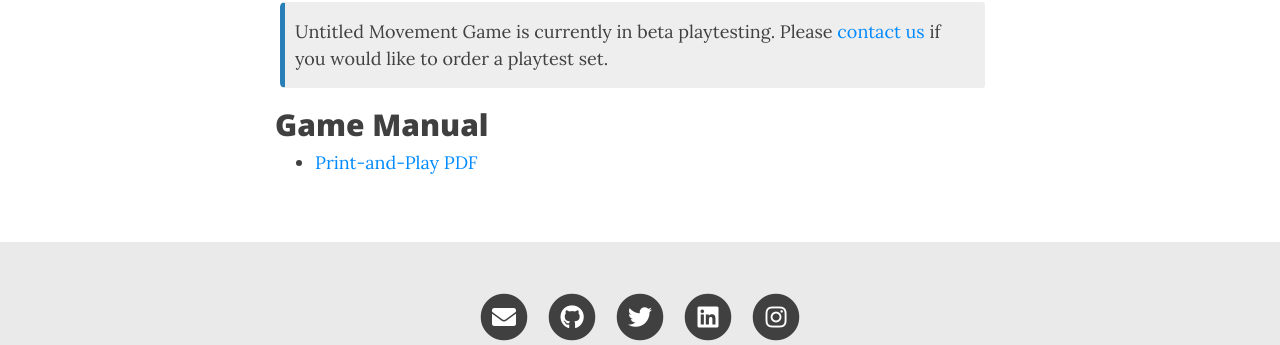
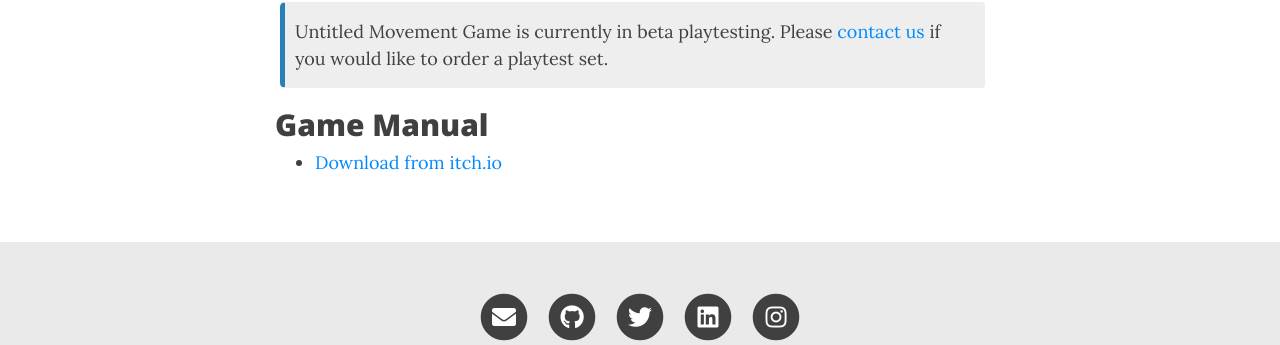
Before and after one commit to Dead-Fish-Games/deadfish.games, a Jekyll site: the page built from umg.md, in a window 1280 px wide and 900 px high, scrolled down 1436 px. Shown: the part 424-769 px from the top of the window. Built offline with Jekyll 4.4.1, drawn with Linux system fonts in a browser that asks for light colours; nearby versions of some CDN libraries.

Commit message:
Update umg.md

```diff
--- a/umg.md
+++ b/umg.md
@@ -49,4 +49,4 @@ Untitled Movement Game is currently in beta playtesting. Please [contact us](/ab
 
 ## Game Manual
 
-- [Print-and-Play PDF](/assets/pdf/Untitled%20Movement%20Game_PnP-beta.pdf)
+- [Download from itch.io](https://dead-fish-games.itch.io/umg)
```
